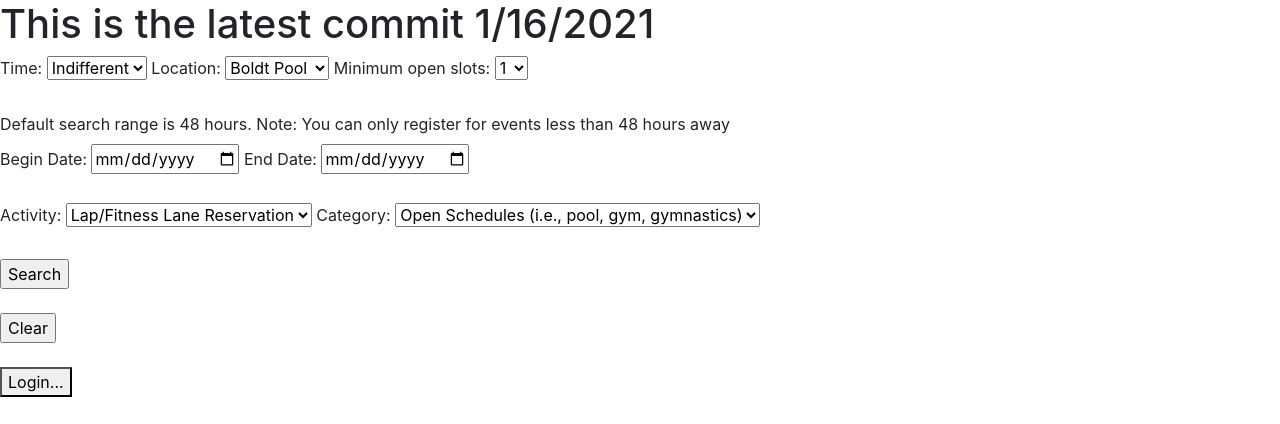
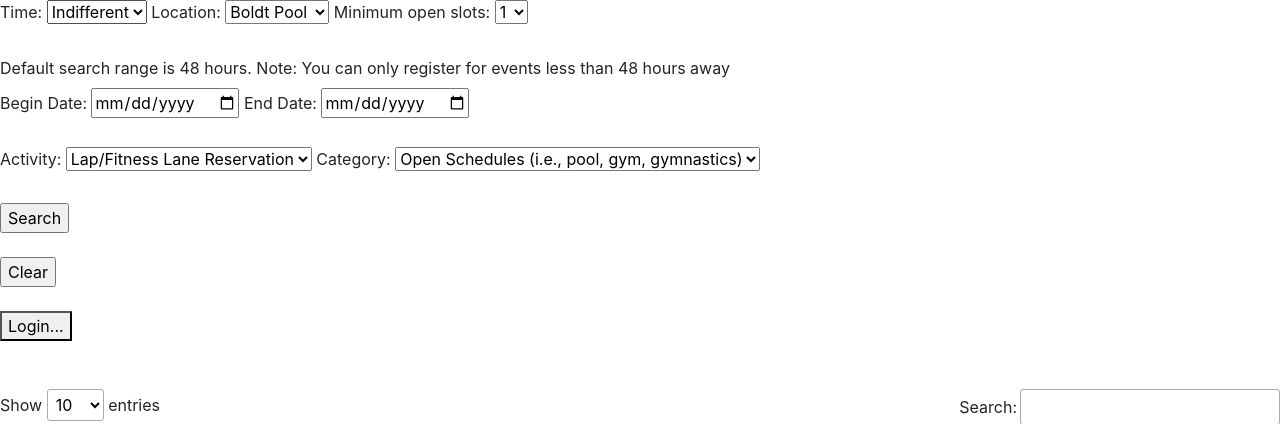
Before and after one commit to splawrence/swimsignup, a Flask app: page / in a window 1280 px wide. Shown: the top 424 px of the page. Run offline with Flask 2, Linux system fonts and the light colour scheme; some libraries are stand-ins or nearby versions.

Commit message:
Remove docker file added start.sh and updated home

```diff
--- a/templates/home.html
+++ b/templates/home.html
@@ -31,7 +31,6 @@
 </head>
 
 <body>
-    <h1>This is the latest commit 1/16/2021</h1>
     <form action="/spawnlings">
         <label for="times">Time:</label>
         <select name="times" id="times">
```
Also changed, not shown: 2 other files.
